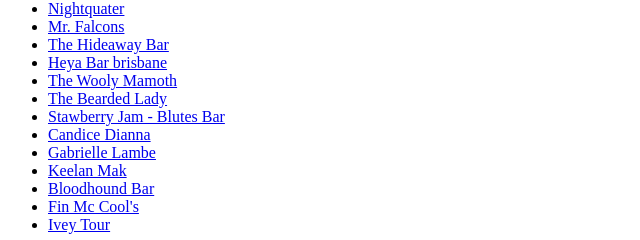
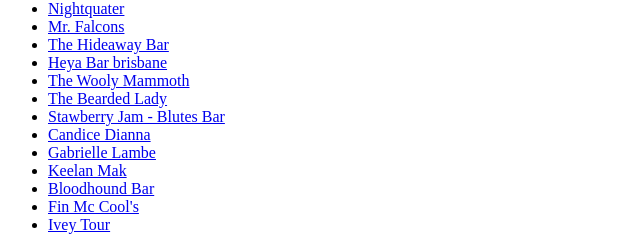
Before and after one commit to graykatie186/kgcv, a plain HTML site: page index.html in a window 1280 px wide. Shown: the part 1315-1555 px from the top of the page, 0-640 px from the left. Drawn offline with Linux system fonts and the light colour scheme.

Commit message:
Update index.html
Typo error corrected

```diff
--- a/index.html
+++ b/index.html
@@ -62,7 +62,7 @@
   <li> <a href="https://www.facebook.com/MrFalconBar/"> Mr. Falcons</a> </li>
   <li> <a href="https://hideawaykitchen.com.au"> The Hideaway Bar</a> </li>
   <li> <a href="https://www.mustdobrisbane.com/archives/heya-bar-fortitude-valley"> Heya Bar brisbane</a> </li>
-  <li> <a href="https://www.woollymammoth.com.au"> The Wooly Mamoth</a> </li>
+  <li> <a href="https://www.woollymammoth.com.au"> The Wooly Mammoth</a> </li>
   <li> <a href="https://www.thebeardedlady.com.au/gigs"> The Bearded Lady</a> </li>
   <li> <a href="https://www.theaureview.com/music/female-musos-launch-strawberry-jam-a-new-women-focused-industry-night-at-brisbanes-blutes-bar/">Stawberry Jam - Blutes Bar</a> </li>
   <li> <a href="https://en.wikipedia.org/wiki/Candice_Dianna"> Candice Dianna</a> </li>
```
